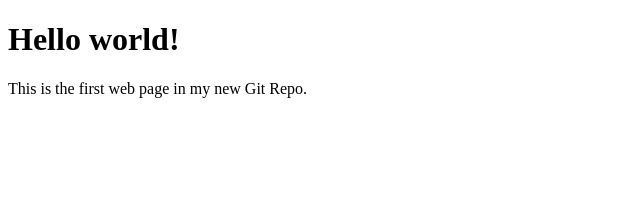
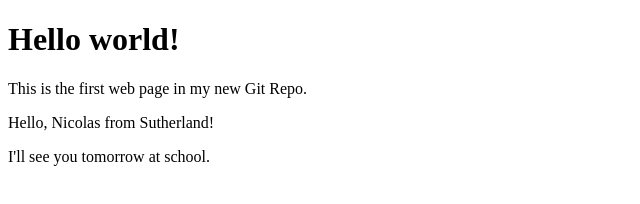
Before and after one commit to imacki/imacki.github.io, a plain HTML site: page index.html in a window 1280 px wide. Shown: the whole page, without its empty margins (0-640 px from the left). Drawn offline with Linux system fonts and the light colour scheme.

Commit message:
Update home page to greet Nicolas.

```diff
--- a/index.html
+++ b/index.html
@@ -6,5 +6,7 @@
 	<body>
 		<h1>Hello world!</h1>
 		<p>This is the first web page in my new Git Repo.</p>
+		<p>Hello, Nicolas from Sutherland!</p>
+		<p>I'll see you tomorrow at school.</p>
 	</body>
 </html>
```
